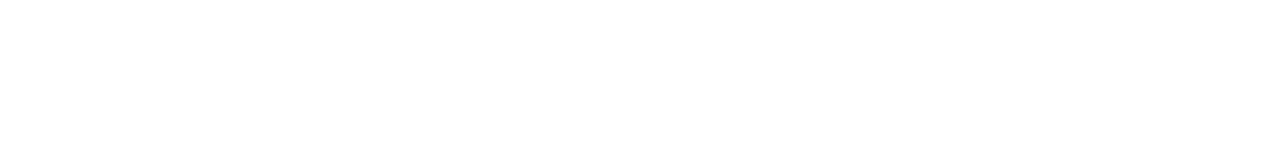
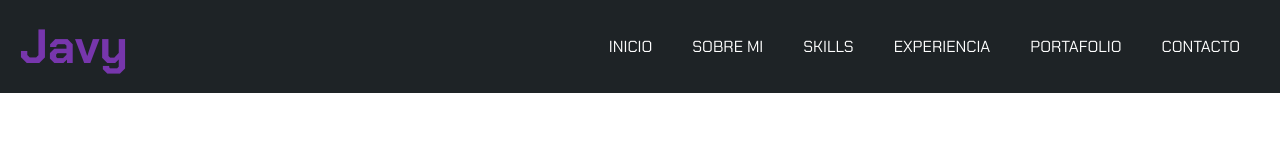
Before and after one commit to JavyDaniel/Portafolio, a plain HTML site: page index.html in a window 1280 px wide. Drawn offline with Linux system fonts and the light colour scheme.

Commit message:
added headers

```diff
--- a/index.html
+++ b/index.html
@@ -1,12 +1,52 @@
 <!DOCTYPE html>
-<html lang="en">
+<html lang="es">
 <head>
     <meta charset="UTF-8">
     <meta http-equiv="X-UA-Compatible" content="IE=edge">
     <meta name="viewport" content="width=device-width, initial-scale=1.0">
-    <title>Document</title>
+    <link rel="stylesheet" href="https://cdnjs.cloudflare.com/ajax/libs/font-awesome/6.2.1/css/all.min.css" integrity="sha512-MV7K8+y+gLIBoVD59lQIYicR65iaqukzvf/nwasF0nqhPay5w/9lJmVM2hMDcnK1OnMGCdVK+iQrJ7lzPJQd1w==" crossorigin="anonymous" referrerpolicy="no-referrer" />
+    <title>Javy Daniel</title>
+    <link rel="stylesheet" href="styles/header.css">
 </head>
 <body>
+    <div class="app">
+        <header class="contenedor-header">
+            <div class="logo">
+                <a href="#"><h1>Javy</h1></a>
+            </div>
+            <div class="container_navegation">
+                <nav class="menu">
+                    <ul>
+                        <li>
+                            <a href="">INICIO</a>
+                        </li>
+                        <li>
+                            <a href="">SOBRE MI</a>
+                        </li>
+                        <li>
+                            <a href="">SKILLS</a>
+                        </li>
+                        <li>
+                            <a href="">EXPERIENCIA</a>
+                        </li>
+                        <li>
+                            <a href="">PORTAFOLIO</a>
+                        </li>
+                        <li>
+                            <a href="">CONTACTO</a>
+                        </li>
+                    </ul>
+                </nav>
 
+            </div>
+            <div class="nav-responsive">
+                <i class="fa-solid fa-bars"></i>
+            </div>
+        </header>
+        <main id="main">
+        </main>
+        <footer class="footer">
+        </footer>
+    </div>
 </body>
 </html>
--- /dev/null
+++ b/styles/header.css
@@ -0,0 +1,57 @@
+@import url('https://fonts.googleapis.com/css2?family=Chakra+Petch:ital,wght@0,300;0,400;0,500;0,600;0,700;1,500;1,600;1,700&display=swap');
+*{
+    box-sizing: border-box;
+    margin: 0;
+    padding: 0;
+}
+html{
+    scroll-behavior: smooth;
+    font-size: 16px;
+    font-family:'Chakra Petch', sans-serif;
+}
+
+.contenedor-header{
+    background: #1e2326;
+    position: fixed;
+    width: 100%;
+    top: 0;
+    left: 0;
+    z-index: 99;
+    max-width:initial;
+    margin: auto;
+    display: flex;
+    justify-content: space-between;
+    align-items: center;
+    padding: 15px 20px;
+}
+
+.contenedor-header .logo a{
+    font-size: 1.5rem;
+    color: #7736ac;
+    text-decoration: none;
+}
+
+.contenedor-header .container_navegation ul{
+    display: flex;
+    list-style: none;
+}
+
+.contenedor-header .container_navegation nav ul li a{
+    text-align: none;
+    color: #fff;
+    margin: 0 15px;
+    padding: 5px;
+    transition: .5s;
+    text-decoration: none;
+}
+.contenedor-header .container_navegation  nav ul li a:hover{
+    color: #7736ac;
+}
+.nav-responsive{
+    background-color: #7736ac;
+    color:#fff;
+    padding: 5px 10px;
+    border-radius: 5px;
+    cursor: pointer;
+    display: none;
+}
```
